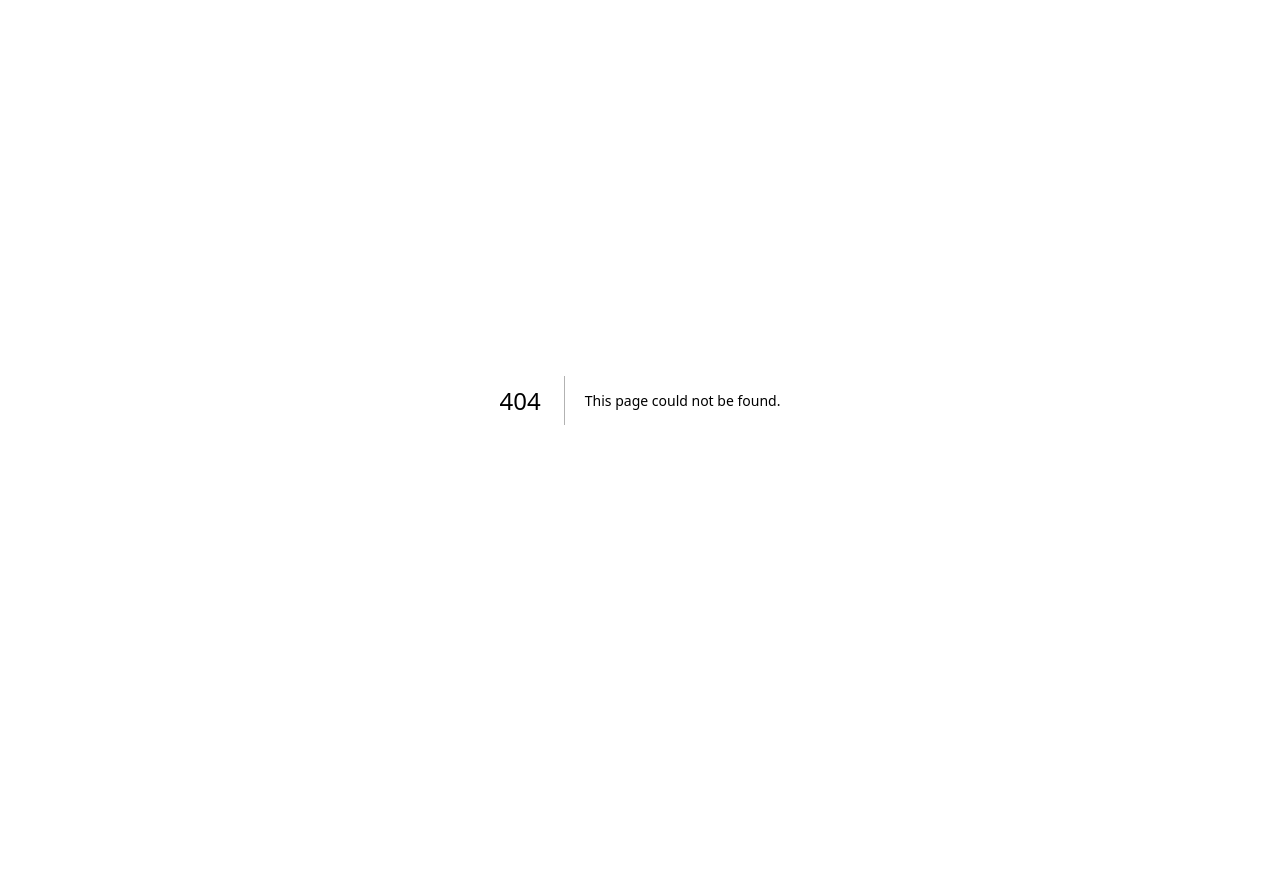
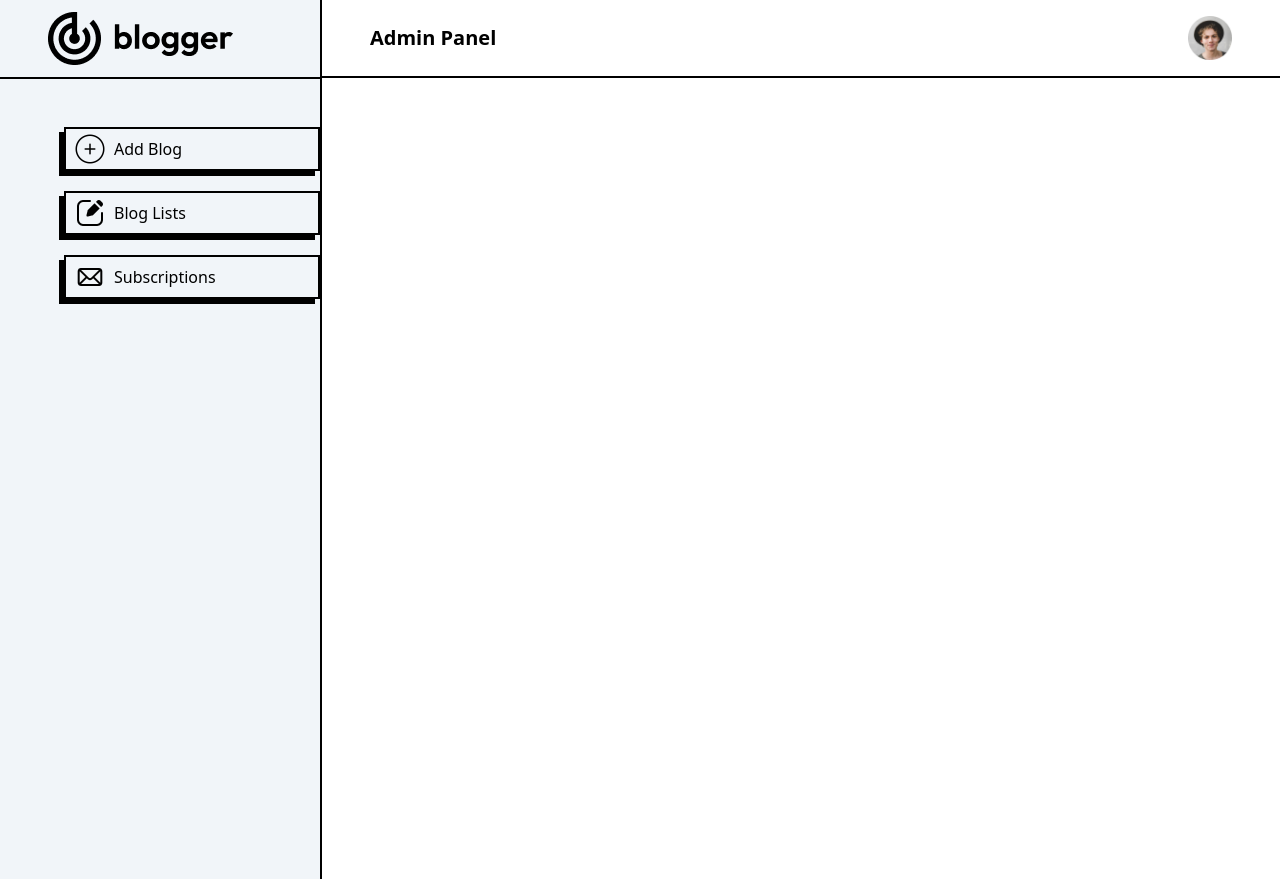
Before and after one commit to Ahnaf-Tariq/blogApp-mern, a Next.js app in the folder frontend/: page /admin/blogList in a window 1280 px wide. Before the commit this address had no page. Before the commit the page ends 800 px from the top, so only its background shows below. Built offline with nearby package versions, Linux system fonts and the light colour scheme.

Commit message:
admin panel sidebar & navbar made

```diff
--- /dev/null
+++ b/frontend/app/admin/addProduct/page.tsx
@@ -0,0 +1,11 @@
+import React from 'react'
+
+const page = () => {
+  return (
+    <div>
+
+    </div>
+  )
+}
+
+export default page
--- /dev/null
+++ b/frontend/app/admin/blogList/page.tsx
@@ -0,0 +1,11 @@
+import React from 'react'
+
+const page = () => {
+  return (
+    <div>
+
+    </div>
+  )
+}
+
+export default page
--- a/frontend/app/admin/layout.tsx
+++ b/frontend/app/admin/layout.tsx
@@ -1,3 +1,4 @@
+import Navbar from "@/components/admin components/Navbar";
 import Sidebar from "@/components/admin components/Sidebar";
 
 export default function Layout({
@@ -7,10 +8,13 @@ export default function Layout({
 }>) {
   return (
     <>
-      <div>
+      <div className="flex">
         <Sidebar />
+        <div className="flex flex-col w-full">
+          <Navbar />
+          {children}
+        </div>
       </div>
-      {children}
     </>
   );
 }
--- /dev/null
+++ b/frontend/app/admin/subscriptions/page.tsx
@@ -0,0 +1,11 @@
+import React from 'react'
+
+const page = () => {
+  return (
+    <div>
+
+    </div>
+  )
+}
+
+export default page
--- /dev/null
+++ b/frontend/components/admin components/Navbar.tsx
@@ -0,0 +1,14 @@
+import { assets } from '@/public/assests/assets'
+import Image from 'next/image'
+import React from 'react'
+
+const Navbar = () => {
+  return (
+    <div className='flex justify-between items-center gap-1 px-12 py-4 max-h-[80px] border-b-2 border-black'>
+        <h1 className='text-xl font-semibold'>Admin Panel</h1>
+        <Image src={assets.profile_icon} alt='' width={44} />
+    </div>
+  )
+}
+
+export default Navbar
--- a/frontend/components/admin components/Sidebar.tsx
+++ b/frontend/components/admin components/Sidebar.tsx
@@ -1,11 +1,38 @@
-import React from 'react'
+import { assets } from "@/public/assests/assets";
+import Image from "next/image";
+import Link from "next/link";
+import React from "react";
 
 const Sidebar = () => {
   return (
-    <div>
+    <div className="flex flex-col bg-slate-100 border-r-2 border-black">
+      <div className="px-2 sm:pl-12 py-3 border-b-2 border-black">
+        <Image src={assets.logo} alt="" />
+      </div>
+      <div className="w-28 sm:w-80 h-[100vh] py-12 relative">
+        <div className="w-[50%] sm:w-[80%] absolute right-0 flex flex-col gap-5">
+          <Link
+            href={"/admin/addProduct"}
+            className="flex items-center gap-2 border-2 border-black px-2 py-1 shadow-[-5px_5px_0px_#000000]"
+          >
+            <Image src={assets.add_icon} alt="" /> Add Blog
+          </Link>
+          <Link
+            href={"/admin/blogList"}
+            className="flex items-center gap-2 border-2 border-black px-2 py-1 shadow-[-5px_5px_0px_#000000]"
+          >
+            <Image src={assets.blog_icon} alt="" /> Blog Lists
+          </Link>
+          <Link
+            href={"/admin/subscriptions"}
+            className="flex items-center gap-2 border-2 border-black px-2 py-1 shadow-[-5px_5px_0px_#000000]"
+          >
+            <Image src={assets.email_icon} alt="" /> Subscriptions
+          </Link>
+        </div>
+      </div>
+    </div>
+  );
+};
 
-    </div>
-  )
-}
-
-export default Sidebar
+export default Sidebar;
```
